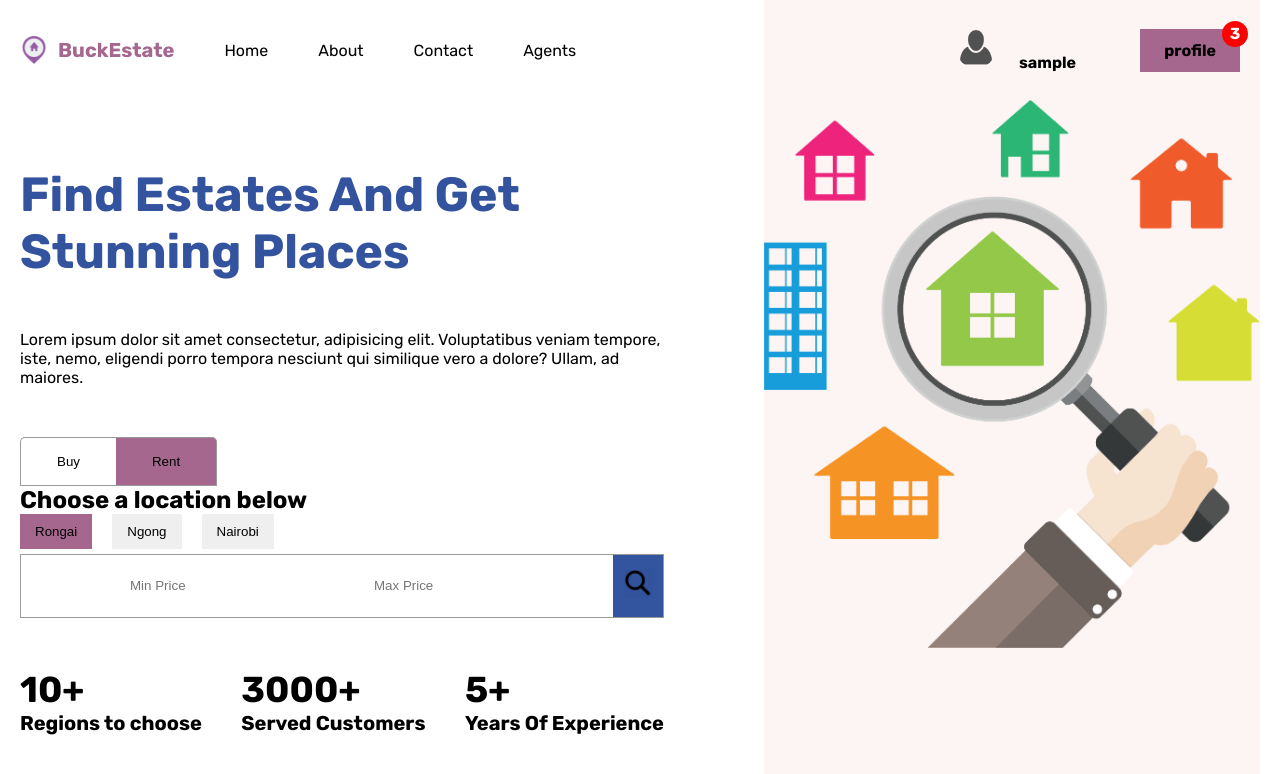
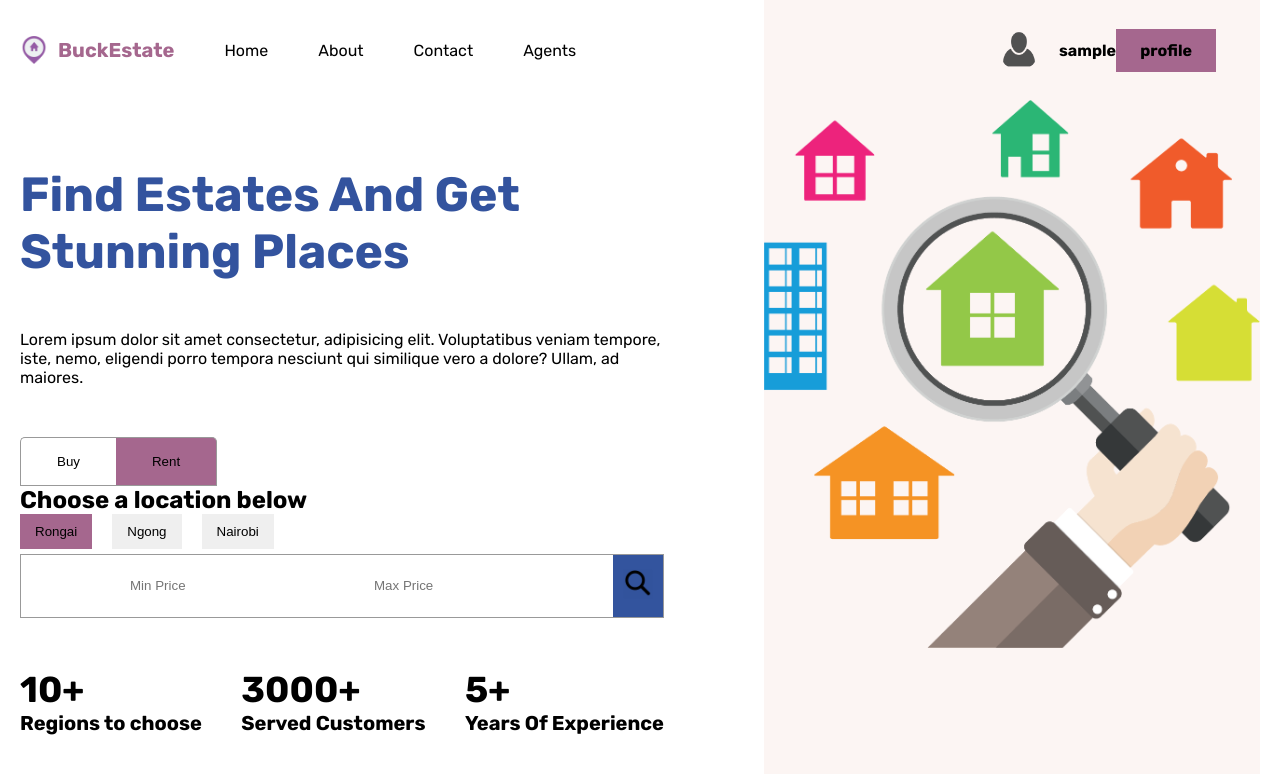
Before and after one commit to BuckanianMark/buckestate-ui, a React (Vite) app: page / in a window 1280 px wide. Shown: the top 774 px of the page. Built offline with nearby package versions, Linux system fonts and the light colour scheme; sample sign-in values are in the browser's storage.

Commit message:
Navbar changes

```diff
--- a/src/components/navbar/Navbar.jsx
+++ b/src/components/navbar/Navbar.jsx
@@ -30,18 +30,15 @@ return(
         </div>
         <div className="right">
          {currentUser ?
-            (<div className="user">
-               <Link to={'/profile'}>
+            (<Link to={'/profile'} className="user">
                <img src={currentUser.avatar || Avatar}  alt="" />
                 <span> {currentUser.username} </span>
-                </Link>
-                <Link to={'/profile'} className="profile">
 
-                <div className="notification">3</div>
+                <div  className="profile">
                     profile
-                </Link>
+                </div>
 
-            </div>)
+            </Link>)
              :
             (<>
             <Link to="/login">Sign In</Link>
--- a/src/components/navbar/navbar.scss
+++ b/src/components/navbar/navbar.scss
@@ -79,6 +79,9 @@ nav{
                 cursor: pointer;
                 border: none;
                 position: relative;
+                @include sm{
+                    display: none;
+                }
                 .notification{
                     position: absolute;
                     background-color: red;
```
